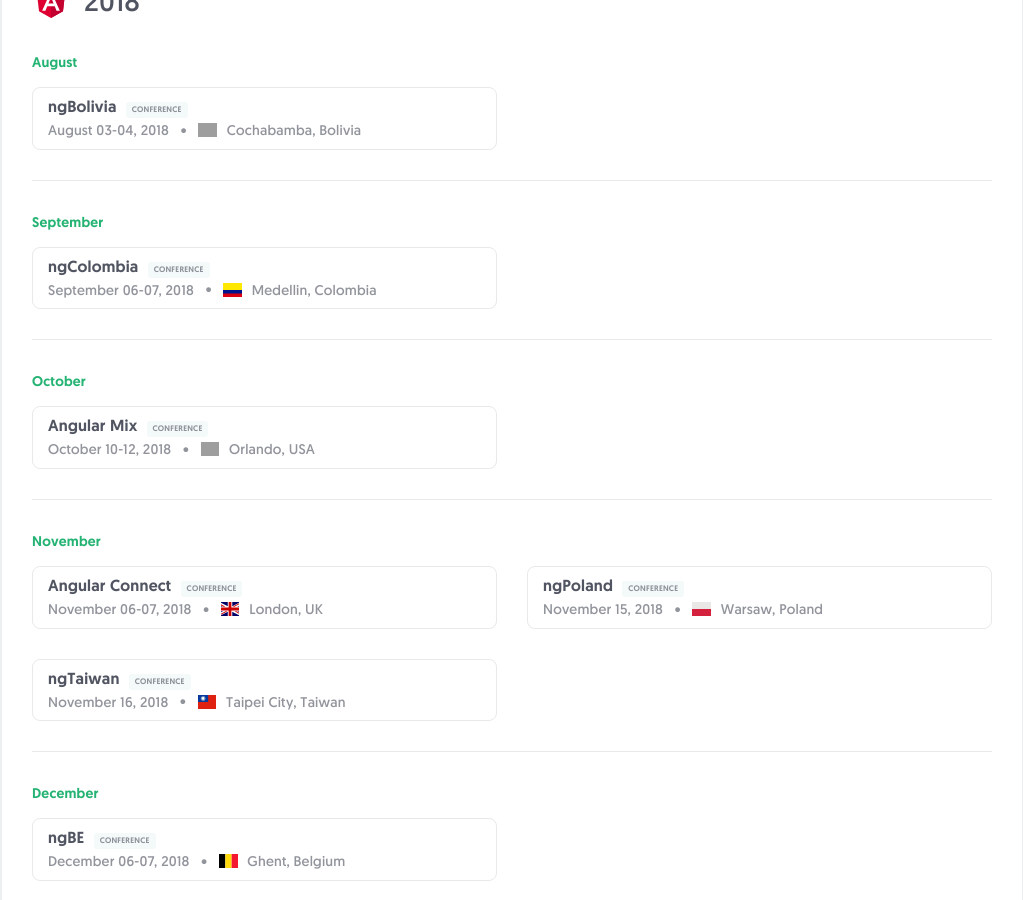
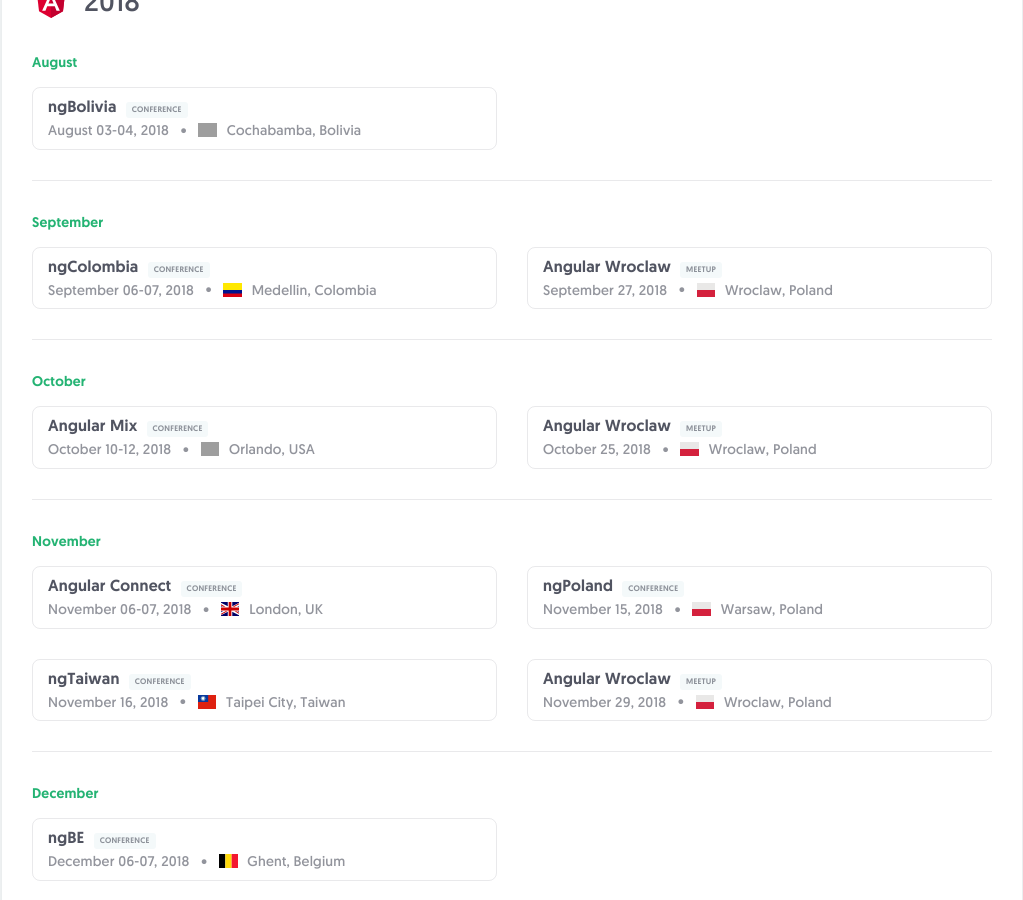
Before and after one commit to zhangen69/angularconferences.github.io, a Jekyll site: the page built from index.html, in a window 1280 px wide and 900 px high, scrolled down 772 px. Shown: the whole window, without its empty margins (128-1151 px from the left). Built offline with Jekyll 4.4.1, drawn with Linux system fonts in a browser that asks for light colours; some of the changed lines change nothing that is shown; grey boxes are pictures that could not be loaded.

Commit message:
Add Angular Wroclaw meetups

```diff
--- a/_data/2018.json
+++ b/_data/2018.json
@@ -38,6 +38,21 @@
         "web": "https://www.ngcolombia.com/",
         "twitter": "yuxiglobal"
       }
+    },
+    {
+      "metadata": {
+        "country_code": "PL",
+        "location": "Wroclaw",
+        "title": "Angular Wroclaw",
+        "date": "27",
+        "logo": "angularwroclaw.png",
+        "type": "meetup",
+        "desc": "Join us and meet Angular enthusiasts from Wroclaw! No matter if you're just starting your Angular journey, or you have already delivered many projects. Come, share your experience, enjoy the talks, meet like-minded developers. Everyone is invited!"
+      },
+      "links": {
+        "web": "https://www.meetup.com/AngularJS-Wroc%C5%82aw/",
+        "twitter": "AngularWroclaw"
+      }
     }
   ],
   "October": [
@@ -55,6 +70,21 @@
       "links": {
         "web": "http://angularmix.com/",
         "twitter": "angularmix"
+      }
+    },
+    {
+      "metadata": {
+        "country_code": "PL",
+        "location": "Wroclaw",
+        "title": "Angular Wroclaw",
+        "date": "25",
+        "logo": "angularwroclaw.png",
+        "type": "meetup",
+        "desc": "Join us and meet Angular enthusiasts from Wroclaw! No matter if you're just starting your Angular journey, or you have already delivered many projects. Come, share your experience, enjoy the talks, meet like-minded developers. Everyone is invited!"
+      },
+      "links": {
+        "web": "https://www.meetup.com/AngularJS-Wroc%C5%82aw/",
+        "twitter": "AngularWroclaw"
       }
     }
   ],
@@ -103,6 +133,21 @@
         "web": "https://2018.angular.tw/",
         "twitter": "ngTaiwan"
       }
+    },
+    {
+      "metadata": {
+        "country_code": "PL",
+        "location": "Wroclaw",
+        "title": "Angular Wroclaw",
+        "date": "29",
+        "logo": "angularwroclaw.png",
+        "type": "meetup",
+        "desc": "Join us and meet Angular enthusiasts from Wroclaw! No matter if you're just starting your Angular journey, or you have already delivered many projects. Come, share your experience, enjoy the talks, meet like-minded developers. Everyone is invited!"
+      },
+      "links": {
+        "web": "https://www.meetup.com/AngularJS-Wroc%C5%82aw/",
+        "twitter": "AngularWroclaw"
+      }
     }
   ],
   "December": [
```
Also changed, not shown: assets/img/confs/angularwroclaw.png (added).
